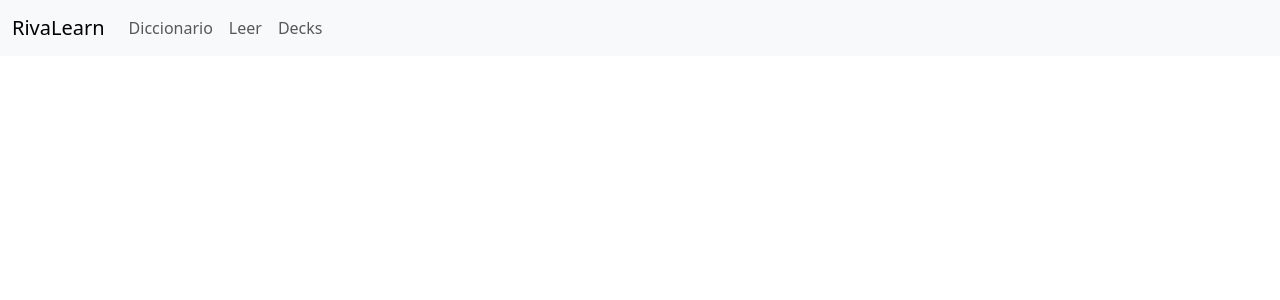
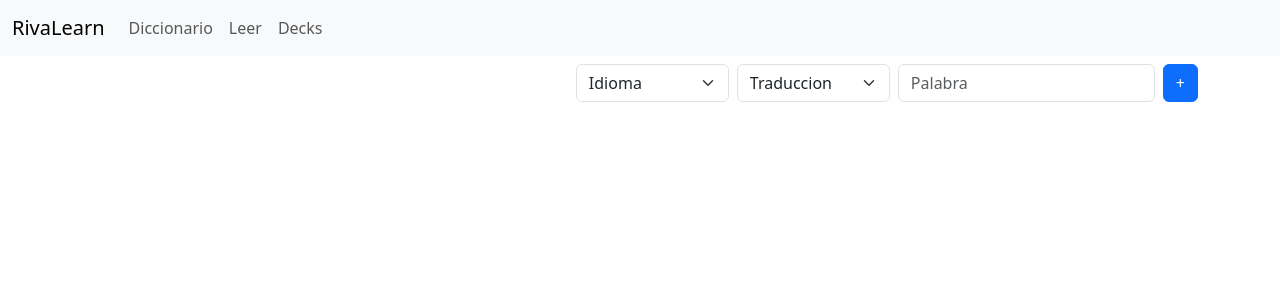
Before and after one commit to Natalia443/RivaLearn-Frontend, a React (Vite) app: page /flashcards in a window 1280 px wide. Shown: the top 300 px of the page. Built offline with nearby package versions, Linux system fonts and the light colour scheme.

Commit message:
Avances newFlashcar / detalleFlashcard

```diff
--- a/src/components/FlashCards.jsx
+++ b/src/components/FlashCards.jsx
@@ -6,6 +6,7 @@ import { useLocation } from 'react-router-dom';
 
 export  function FlashCards() {
     const [flashcards, setFlashcards] = useState([]);
+    const [languages, setLanguages] = useState([]);
     const { state  } = useLocation();
     const deckId = state ? state.deckId : null;
     const [loading, setLoading] = useState(true);
@@ -22,25 +23,58 @@ export  function FlashCards() {
         }
     }, [deckId]);
 
+
+
     useEffect(() => {
+      fetch('/lang.json')
+      .then(response => response.json())
+      .then(data => setLanguages(data))
+      .catch(error => console.error('Error al cargar los lenguajes:', error));
       fetchFlashCards();
     }, [fetchFlashCards]);
 
-  return (
-    <div>
-        <div className="row flex-grow-1">
-        {flashcards.map(flashcards => (
-          <div key={flashcards.id} className="col-md-4 mb-3">
-            <div className="card">
+    return (
+      <div className="container">
+      <div className="d-flex justify-content-end mb-4 mt-2">
+        <select className="form-select me-2" style={{ width: 'auto' }}>
+        <option value="" disabled selected>Idioma</option>
+          {languages.map((idioma, index) => (
+            <option key={index} value={idioma.code}>
+              {idioma.name}
+            </option>
+          ))}
+        </select>
+        <select className="form-select me-2" style={{ width: 'auto' }}>
+        <option value="" disabled selected>Traduccion</option>
+          {languages.map((traduccion, index) => (
+            <option key={index} value={traduccion.code}>
+              {traduccion.name}
+            </option>
+          ))}
+        </select>
+        <input
+          type="text"
+          className="form-control me-2"
+          placeholder="Palabra"
+          style={{ width: 'auto' }}
+        />
+        <button type="submit" className="btn btn-primary">
+          +
+        </button>
+      </div>
+      <div className="row flex-grow-1" style={{ marginLeft: '-0.5rem' }}>
+        {flashcards.map(flashcard => (
+          <div key={flashcard.id} className="col-md-4 mb-3">
+            <div className="card" style={{ marginLeft: '0.5rem', marginRight: '0.5rem' }}>
               <div className="card-body d-flex flex-column">
-                <h5 className="card-title">{flashcards.vocab}</h5>
+                <h5 className="card-title">{flashcard.vocab}</h5>
               </div>
             </div>
           </div>
         ))}
       </div>
     </div>
-  )
+      );
 }
 
 export default FlashCards;
```
Also changed, not shown: src/components/DetalleFlashcard.jsx (added, +9 -0 lines).
